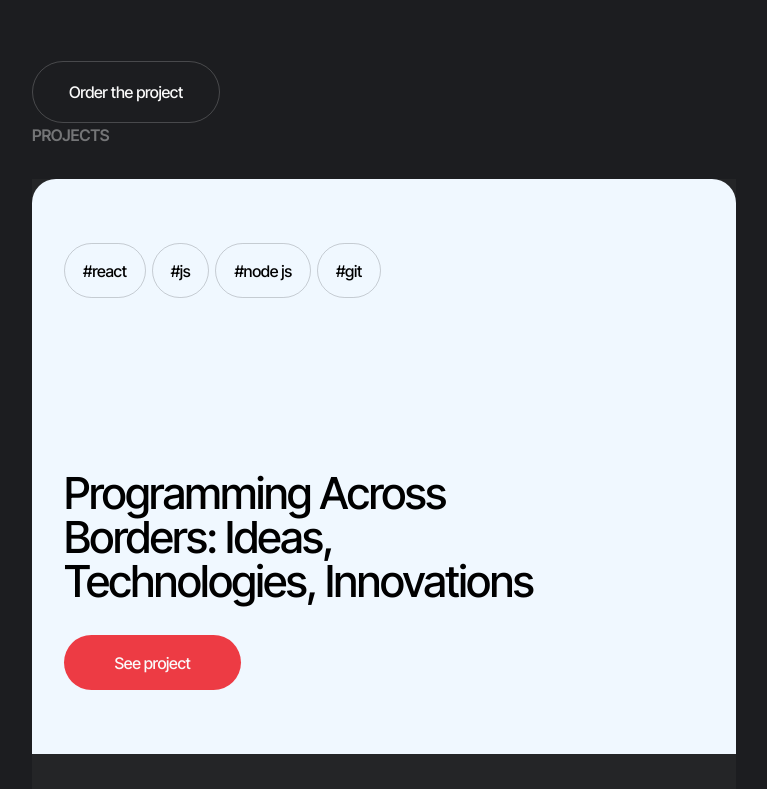
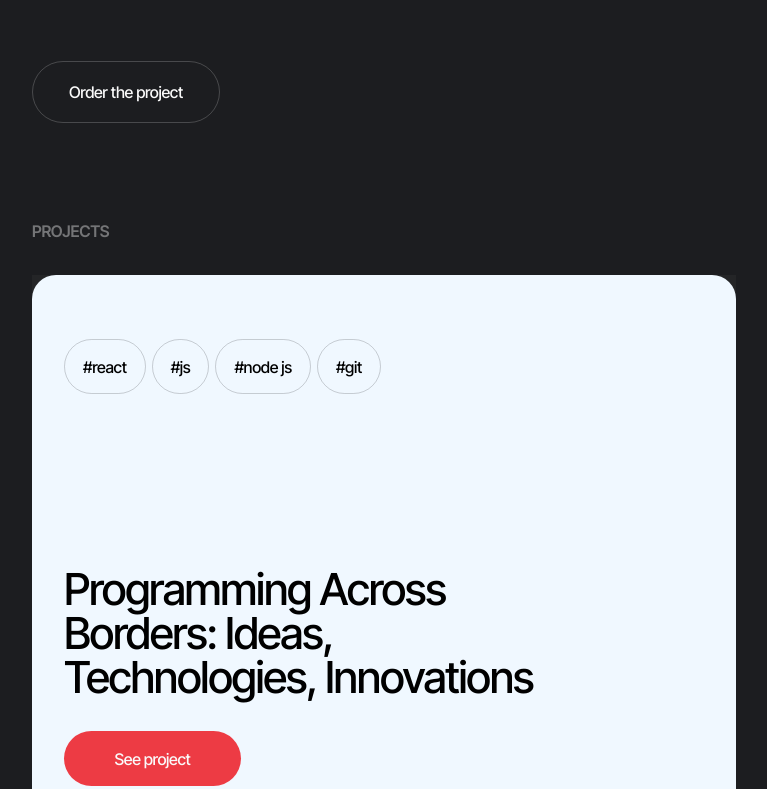
Before and after one commit to lapoonder/superiore, a plain HTML site: page index.html in a window 1280 px wide. Shown: the part 3794-4583 px from the top of the page, without its empty margins (256-1023 px from the left). Drawn offline with nearby package versions, Linux system fonts and the light colour scheme; no server answers.

Commit message:
Deploying to gh-pages from @ lapoonder/superiore@590cba06f5c838ffed069454eb30d3caff67f615 🚀

```diff
--- a/index.html
+++ b/index.html
@@ -412,8 +412,8 @@
     </div>
 </section>
 
-            <div class="container">
-    <section id="projects" class="projects-section">
+            <section id="projects" class="section projects-section">
+    <div class="container">
         <h2 class="h2-project">Projects</h2>
         <div class="all-div">
             <div class="swiper-container">
@@ -505,8 +505,9 @@
                 </svg>
             </button>
         </nav>
-    </section>
-</div>
+    </div>
+</section>
+
             <section id="faq" class="section">
     <div class="container">
         <h2 class="faq-title">FAQ</h2>
```
